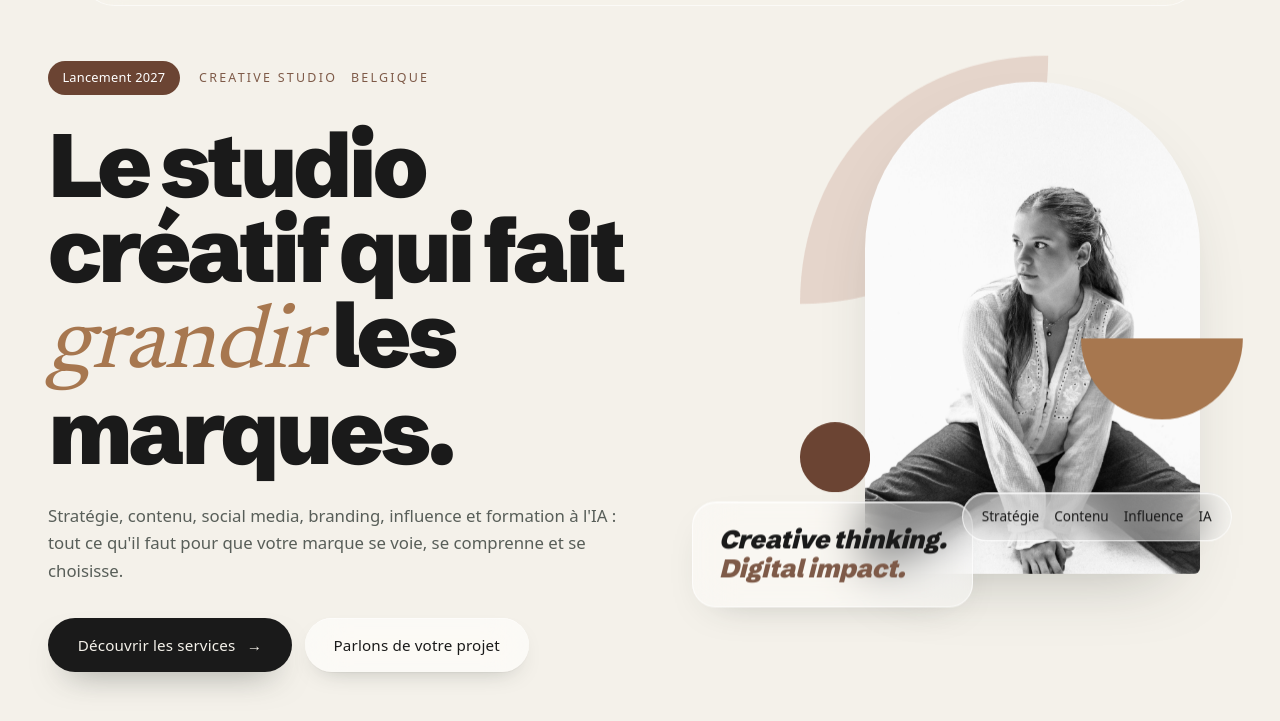
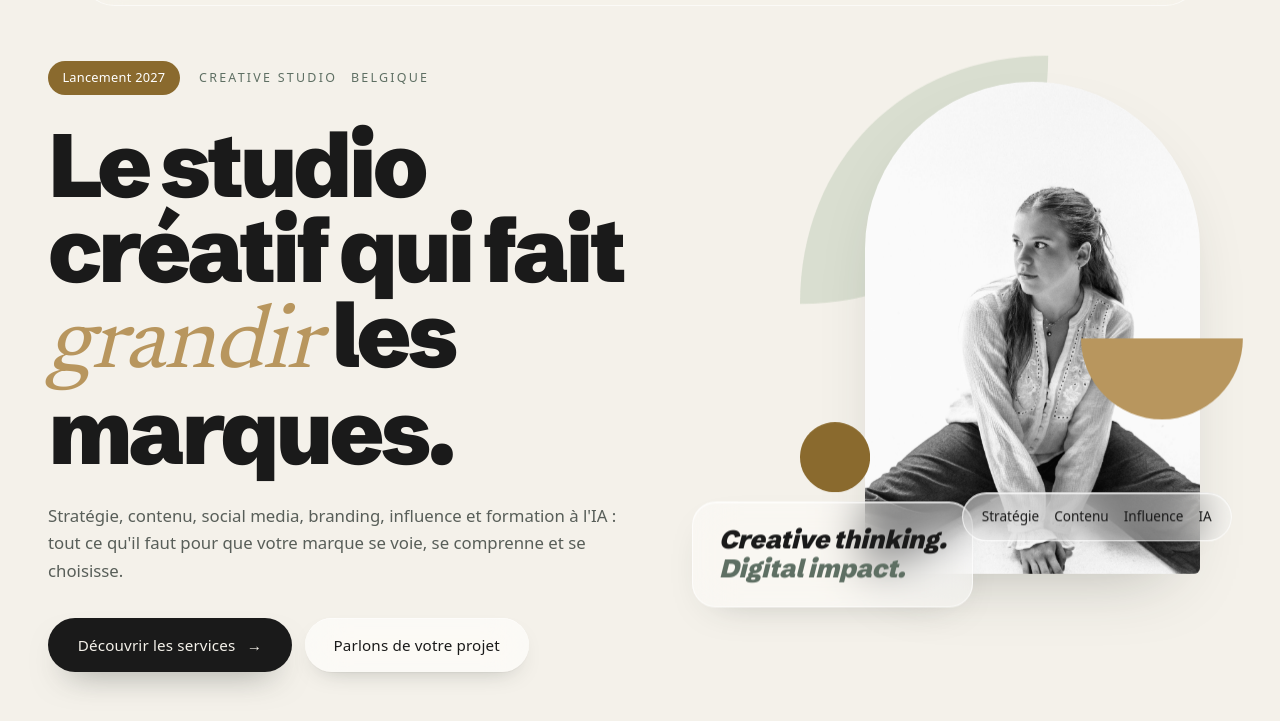
Before and after one commit to mordantjulie-eng/SAGE-creative-studio, an Astro site: page / in a window 1280 px wide. Shown: the part 79-800 px from the top of the page. Built offline with nearby package versions, Linux system fonts and the light colour scheme; Astro itself is replaced by a stand-in of ours; animation ran at ten frames a second; a web font is replaced by a local one.

Commit message:
Palette : vert sapin très foncé, blanc cassé et ocre
Co-Authored-By: Claude Opus 5.5 <noreply@anthropic.com>
Claude-Session: https://claude.ai/code/session_01EoCfUEgtGKxASZDUy6RHLu

```diff
--- a/src/components/ContactForm.astro
+++ b/src/components/ContactForm.astro
@@ -104,7 +104,7 @@ import { services, brand } from '../config/site';
   .field textarea:focus {
     outline: none;
     background: #fff;
-    box-shadow: 0 0 0 4px rgb(167 119 79 / 0.22);
+    box-shadow: 0 0 0 4px rgb(184 150 94 / 0.22);
   }
   .needs {
     border: 0;
@@ -148,7 +148,7 @@ import { services, brand } from '../config/site';
     color: var(--cream);
   }
   .need input:focus-visible + span {
-    box-shadow: 0 0 0 4px rgb(167 119 79 / 0.35);
+    box-shadow: 0 0 0 4px rgb(184 150 94 / 0.35);
   }
   .consent {
     display: flex;
--- a/src/components/Ticket.astro
+++ b/src/components/Ticket.astro
@@ -124,7 +124,7 @@ const pil = pillars.find((p) => p.letter === s.pillars[0])!;
     color: var(--eucalyptus);
   }
   .card__back .card__no {
-    color: #6b4433;
+    color: #8a6a2e;
   }
   .card__title {
     font-size: clamp(1.8rem, 2.4vw, 2.2rem);
--- a/src/layouts/Base.astro
+++ b/src/layouts/Base.astro
@@ -29,7 +29,7 @@ const {
     <meta property="og:title" content={title} />
     <meta property="og:description" content={description} />
     <meta property="og:type" content="website" />
-    <meta name="theme-color" content="#3A1118" />
+    <meta name="theme-color" content="#0c241f" />
     <link rel="icon" href="/favicon.svg" type="image/svg+xml" />
     <!-- Site en construction : pas d'indexation tant que le nom n'est pas validé juridiquement -->
     <meta name="robots" content="noindex" />
--- a/src/styles/global.css
+++ b/src/styles/global.css
@@ -3,26 +3,26 @@
   /* Palette */
   --ink: #1a1a1a; /* charbon */
   --moss: #1a1a1a; /* boutons et textes forts : charbon (plus de vert foncé) */
-  --eucalyptus: #7e5a48; /* brun doux, petits textes */
-  --sage: #b59684; /* brun rosé (formes) */
-  --mist: #eadcd5; /* brume rosée */
-  --sage-light: #e4d2c8; /* rose poudré chaud */
+  --eucalyptus: #5e6f63; /* vert gris, petits textes */
+  --sage: #7d8c78; /* sauge profond (formes) */
+  --mist: #e3e6dc; /* brume */
+  --sage-light: #d6dccd; /* sauge très clair */
   --cream: #f4f1ea; /* blanc cassé (validé) */
   --sand: #ebe3d8; /* sable */
-  --ochre: #a7774f; /* brun caramel */
-  --fir: #3a1118; /* bordeaux foncé */
-  --fir-deep: #250a0f; /* bordeaux très profond */
+  --ochre: #b8965e; /* ocre doré antique (jamais orange) */
+  --fir: #0c241f; /* vert sapin très foncé */
+  --fir-deep: #071814; /* sapin profond */
   --champagne: var(--ochre);
-  --blush: #ead9cf; /* rose poudré */
-  --clay: #6b4433; /* brun chocolat */
+  --blush: #ece4d4; /* crème */
+  --clay: #8a6a2e; /* ocre foncé */
   --terracotta: var(--ochre); /* plus de terracotta : redirigée vers l'ocre */
   --taupe: #b6ada1; /* taupe (formes) */
-  --sage: #b59684;
+  --sage: #7d8c78;
 
   /* Accents vifs : uniquement pour les infos importantes */
-  --pers: #6b4433; /* brun (pastille lancement) */
-  --cobalt: #a7774f; /* brun caramel (plus de bleu) */
-  --vermilion: #6b4433; /* brun */
+  --pers: #8a6a2e; /* ocre foncé (pastille lancement) */
+  --cobalt: #b8965e; /* ocre (plus de bleu) */
+  --vermilion: #8a6a2e; /* ocre foncé */
 
   --glass: rgb(255 255 255 / 0.42);
   --glass-strong: rgb(255 255 255 / 0.62);
@@ -30,8 +30,8 @@
   --glass-line: rgb(255 255 255 / 0.65);
   --hair: rgb(26 26 26 / 0.12);
 
-  --grad-dark: linear-gradient(150deg, #4a1820 0%, #3a1118 55%, #2c0d12 100%); /* bordeaux */
-  --grad-soft: linear-gradient(160deg, #f4f1ea 0%, #efe4dc 45%, #efe5d6 100%);
+  --grad-dark: linear-gradient(150deg, #13322b 0%, #0c241f 55%, #09201b 100%); /* sapin */
+  --grad-soft: linear-gradient(160deg, #f4f1ea 0%, #ebe9df 45%, #efe5d6 100%);
 
   --font-ui: 'Funnel Sans Variable', 'Funnel Sans', system-ui, sans-serif;
   --font-display: 'Schibsted Grotesk Variable', 'Schibsted Grotesk', system-ui, sans-serif;
@@ -133,7 +133,7 @@ p {
 
 :focus-visible {
   outline: none;
-  box-shadow: 0 0 0 4px rgb(167 119 79 / 0.35);
+  box-shadow: 0 0 0 4px rgb(184 150 94 / 0.35);
 }
 
 /* Bulles façon Apple : matière translucide, pas de contour */
@@ -231,7 +231,7 @@ p {
   background: radial-gradient(circle, #ead6b4 0%, transparent 70%);
 }
 .orb--blush {
-  background: radial-gradient(circle, #efd8cb 0%, transparent 70%);
+  background: radial-gradient(circle, #e6dcc4 0%, transparent 70%);
 }
 .orb--deep {
   background: radial-gradient(circle, #7f9483 0%, transparent 70%);
@@ -420,7 +420,7 @@ body[data-theme='charcoal'] { background-color: var(--fir-deep); }
 /* Sections vert sapin : texte crème, accents ocre */
 :not(body)[data-theme='sage'] {
   --ink: #f4f1ea;
-  --eucalyptus: #d9bfae;
+  --eucalyptus: #d8c49c;
   --hair: rgb(244 241 234 / 0.16);
   color: #f4f1ea;
 }
@@ -467,7 +467,7 @@ body[data-theme='charcoal'] { background-color: var(--fir-deep); }
 }
 .liquid:hover::before { width: 260%; height: 600%; }
 .liquid:hover { color: #1a1a1a !important; }
-.btn.liquid:hover, .header__cta.liquid:hover { box-shadow: 0 18px 40px -18px rgb(167 119 79 / 0.8); }
+.btn.liquid:hover, .header__cta.liquid:hover { box-shadow: 0 18px 40px -18px rgb(184 150 94 / 0.8); }
 
 /* Survol : effet loupe sur les visuels */
 .loupe { overflow: hidden; }
```
Also changed, not shown: CLAUDE.md (+1 -0 lines), public/favicon.svg.
